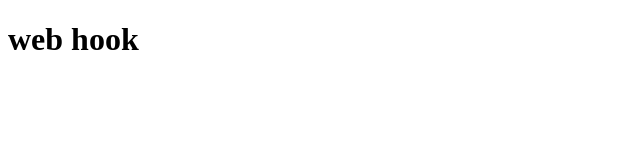
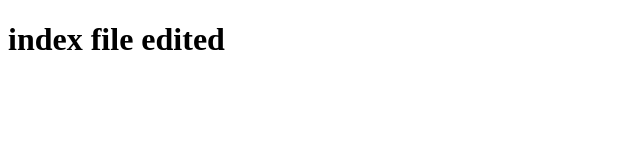
Before and after one commit to Fattehali/program, a plain HTML site: page index.html in a window 1280 px wide. Shown: the whole page, without its empty margins (0-640 px from the left). Drawn offline with Linux system fonts and the light colour scheme.

Commit message:
Update index.html

```diff
--- a/index.html
+++ b/index.html
@@ -2,7 +2,7 @@
 <html>
 <body>
 
-<h1>web hook</h1>
+<h1>index file edited</h1>
 
 
 </body>
```
